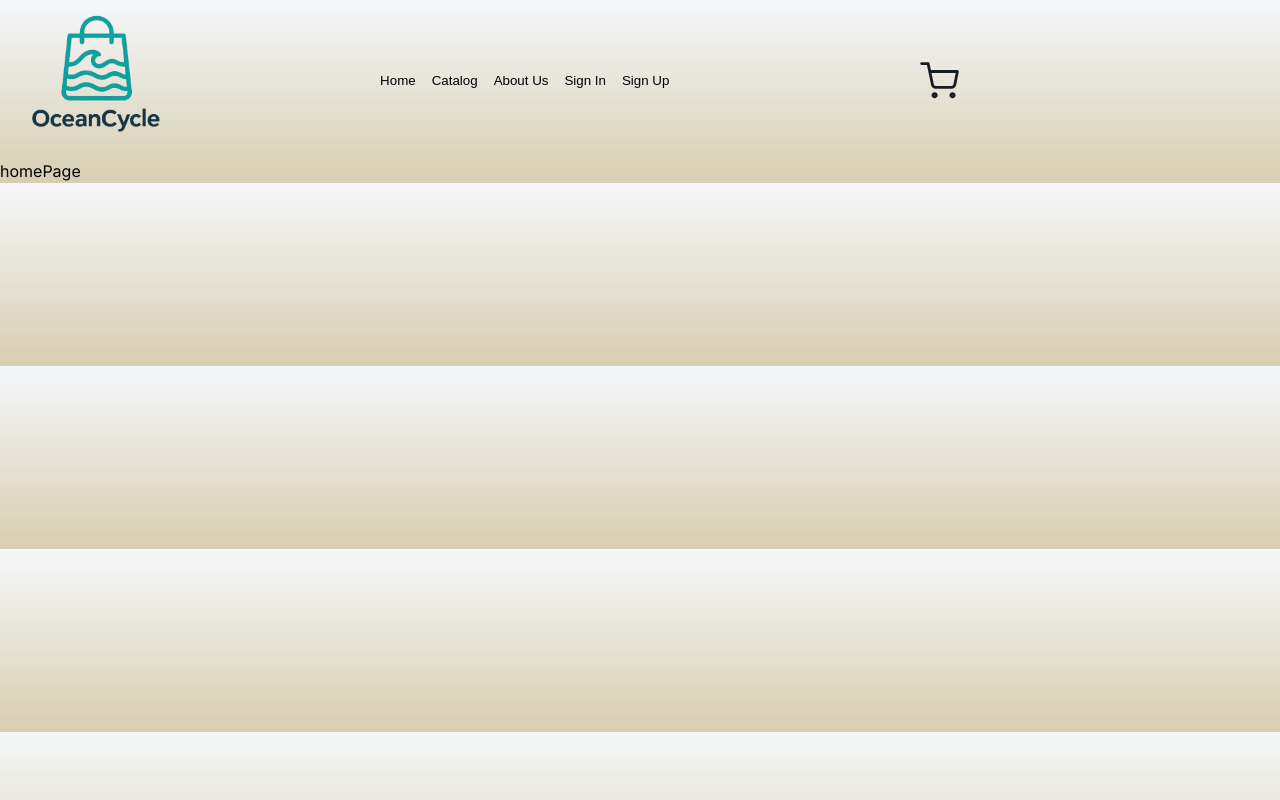
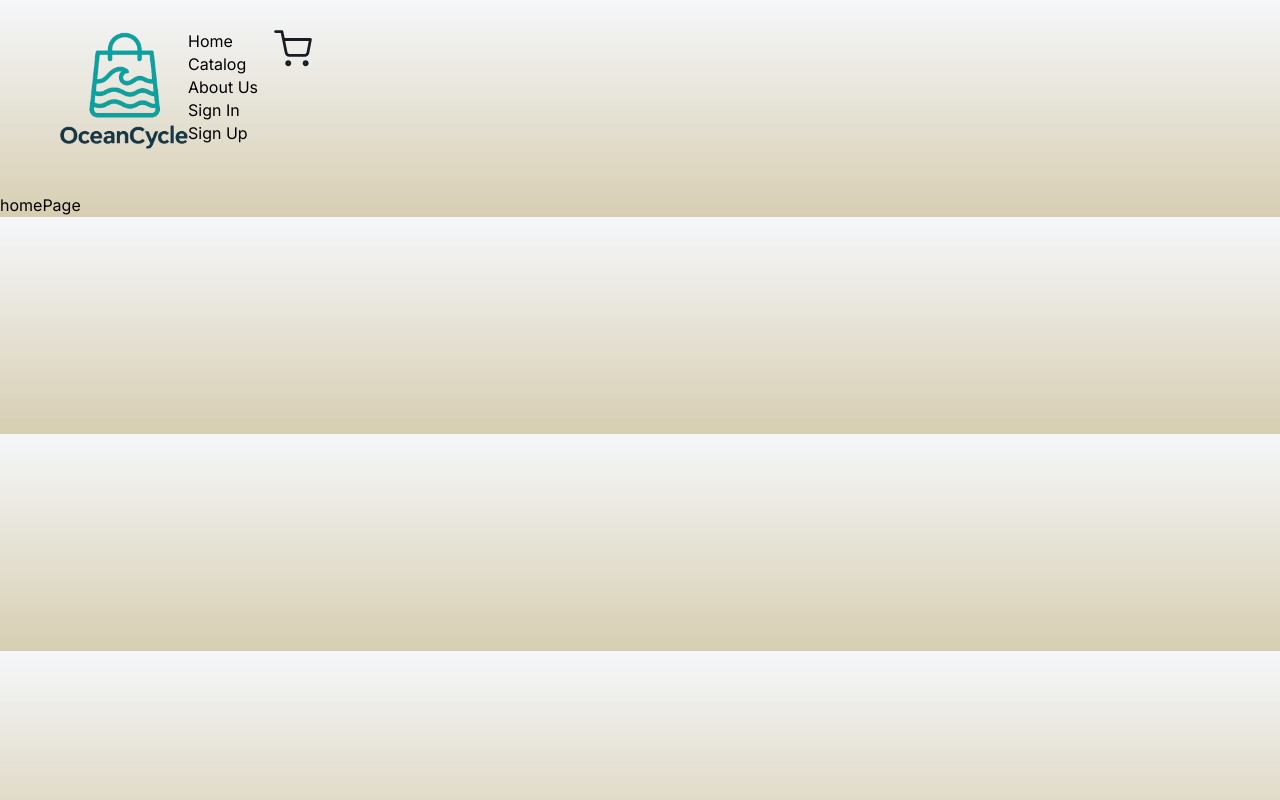
Before and after one commit to vadzimavich/eCommerce, a website built with webpack: page public/index.html in a window 1280 px wide. Built offline with nearby package versions, Linux system fonts and the light colour scheme; no server answers.

Commit message:
feat: add anchor for items 2025-05-17 18:17:48

```diff
--- a/src/controllers/Router.ts
+++ b/src/controllers/Router.ts
@@ -15,7 +15,7 @@ export class Router {
   }
 
   public navigate(path: string): void {
-    location.href = `#${path}`;
+    location.hash = `#${path}`;
   }
 
   private loadRoute(): void {
--- a/src/views/components/Header/headerController.ts
+++ b/src/views/components/Header/headerController.ts
@@ -22,7 +22,7 @@ export class HeaderController {
     const navContainer = this.view.getNavContainer();
     navContainer.addEventListener('click', (event: MouseEvent) => {
       const target = event.target;
-      if (target instanceof HTMLElement) {
+      if (target instanceof HTMLAnchorElement) {
         const rout = target.getAttribute('data-route');
         if (rout) {
           route.navigate(rout);
--- a/src/views/components/Header/headerView.ts
+++ b/src/views/components/Header/headerView.ts
@@ -1,3 +1,4 @@
+// import { route } from '../../../app';
 import { AppModel } from '../../../models/state/AppState';
 import { elementCreator } from '../../../utils/dom-helpers';
 
@@ -21,13 +22,8 @@ export class HeaderView {
   }
 
   public render(): HTMLElement {
-    this.buildNavButtons();
-    const logo = this.buildLogoElement();
-    const cart = this.buildCartElement();
-    const userContainer = elementCreator(document.createElement('div'), { classNames: ['header__user-wrapper'] });
-    userContainer.append(this.currentUserHead, cart);
-    const logout = this.buildLogoutElement();
-    this.headerContainer.append(logo, this.navContainer, userContainer, logout);
+    const header = this.buildHeader();
+    this.headerContainer.append(header);
     return this.headerContainer;
   }
 
@@ -64,49 +60,83 @@ export class HeaderView {
   }
 
   private buildLogoElement(): HTMLElement {
+    const anchorItem = elementCreator(document.createElement('a'), {
+      attributes: { 'data-route': '/home', href: '#/home' },
+    });
     const logoImg = elementCreator(document.createElement('img'), {
       classNames: ['logo', 'header__logo', 'header__logo-img'],
       attributes: { src: '../assets/logo/logo.png', alt: 'app-logo' },
     });
-    this.logoContainer.append(logoImg);
+    anchorItem.append(logoImg);
+    this.logoContainer.append(anchorItem);
 
     return this.logoContainer;
   }
 
-  private buildNavButtons(): void {
-    const buttons = [
-      { label: 'Home', route: '/' },
+  private buildNavContainer(): void {
+    const items = [
+      { label: 'Home', route: '/home' },
       { label: 'Catalog', route: '/catalog' },
       { label: 'About Us', route: '/about-us' },
       { label: 'Sign In', route: '/sign-in' },
       { label: 'Sign Up', route: '/sign-up' },
     ];
 
-    buttons.forEach((item) => {
-      const button = elementCreator(document.createElement('button'), {
-        classNames: ['nav-item', 'nav-item__btn', 'btn'],
+    const navList = elementCreator(document.createElement('ul'), { classNames: ['nav-list'] });
+    const userItem = elementCreator(document.createElement('ul'), { classNames: ['nav-list'] });
+
+    items.forEach((item) => {
+      const navListItem = elementCreator(document.createElement('li'), { classNames: ['nav-item', 'nav-list__item'] });
+      const anchorItem = elementCreator(document.createElement('a'), {
         content: item.label,
-        attributes: { 'data-route': item.route },
+        attributes: { 'data-route': item.route, href: `#${item.route}` },
       });
-      this.navContainer.append(button);
+      navListItem.append(anchorItem);
+      navList.append(navListItem);
     });
+    userItem.append(this.buildUserContainer());
+    this.navContainer.append(navList, userItem);
   }
 
   private buildCartElement(): HTMLElement {
+    const anchorItem = elementCreator(document.createElement('a'), {
+      attributes: { 'data-route': '/cart', href: '#/cart', title: 'cart' },
+    });
     const iconCart = elementCreator(document.createElement('img'), {
       classNames: ['header__cart-icon'],
       attributes: { src: '../assets/icons/header-icons/header-cart.svg', alt: 'cart-icon' },
     });
-    this.cartIconContainer.append(iconCart);
+    anchorItem.append(iconCart);
+    this.cartIconContainer.append(anchorItem);
     return this.cartIconContainer;
   }
 
   private buildLogoutElement(): HTMLElement {
+    const anchorItem = elementCreator(document.createElement('a'), {
+      attributes: { 'data-route': '/home', href: '#/home', title: 'logout' },
+    });
     const iconLogout = elementCreator(document.createElement('img'), {
       classNames: ['header__logout-icon'],
       attributes: { src: '../assets/icons/header-icons/header-logout.svg', alt: 'logout-icon' },
     });
-    this.logoutContainer.append(iconLogout);
+    anchorItem.append(iconLogout);
+    this.logoutContainer.append(anchorItem);
     return this.logoutContainer;
   }
+
+  private buildHeader(): HTMLElement {
+    const headerWrapper = elementCreator(document.createElement('div'), { classNames: ['header__wrapper'] });
+    this.buildNavContainer();
+    const logo = this.buildLogoElement();
+    headerWrapper.append(logo, this.navContainer);
+    return headerWrapper;
+  }
+
+  private buildUserContainer(): HTMLElement {
+    const userContainer = elementCreator(document.createElement('div'), { classNames: ['header__user-wrapper'] });
+    const cart = this.buildCartElement();
+    const logout = this.buildLogoutElement();
+    userContainer.append(cart, this.currentUserHead, logout);
+    return userContainer;
+  }
 }
--- a/src/views/styles/components/header.scss
+++ b/src/views/styles/components/header.scss
@@ -1,10 +1,10 @@
 .header {
-  display: flex;
-  align-items: center;
-  justify-content: space-between;
-
-  height: 10rem;
-  padding: 1rem 2rem;
+  &__wrapper {
+    display: flex;
+    max-width: 1440px;
+    margin: 0 auto;
+    padding: 30px 60px;
+  }
 
   &__logo {
     cursor: pointer;
--- a/src/views/styles/global.scss
+++ b/src/views/styles/global.scss
@@ -1,7 +1,7 @@
 /* stylelint-disable no-invalid-position-at-import-rule */
-@use "./index" as *;
+@use './index' as *;
 
-@import url("https://fonts.googleapis.com/css2?family=Inter:ital,opsz,wght@0,14..32,100..900;1,14..32,100..900&family=Lato:ital,wght@0,100;0,300;0,400;0,700;0,900;1,100;1,300;1,400;1,700;1,900&family=Montserrat:ital,wght@0,100..900;1,100..900&display=swap");
+@import url('https://fonts.googleapis.com/css2?family=Inter:ital,opsz,wght@0,14..32,100..900;1,14..32,100..900&family=Lato:ital,wght@0,100;0,300;0,400;0,700;0,900;1,100;1,300;1,400;1,700;1,900&family=Montserrat:ital,wght@0,100..900;1,100..900&display=swap');
 
 html {
   scroll-behavior: smooth;
```
